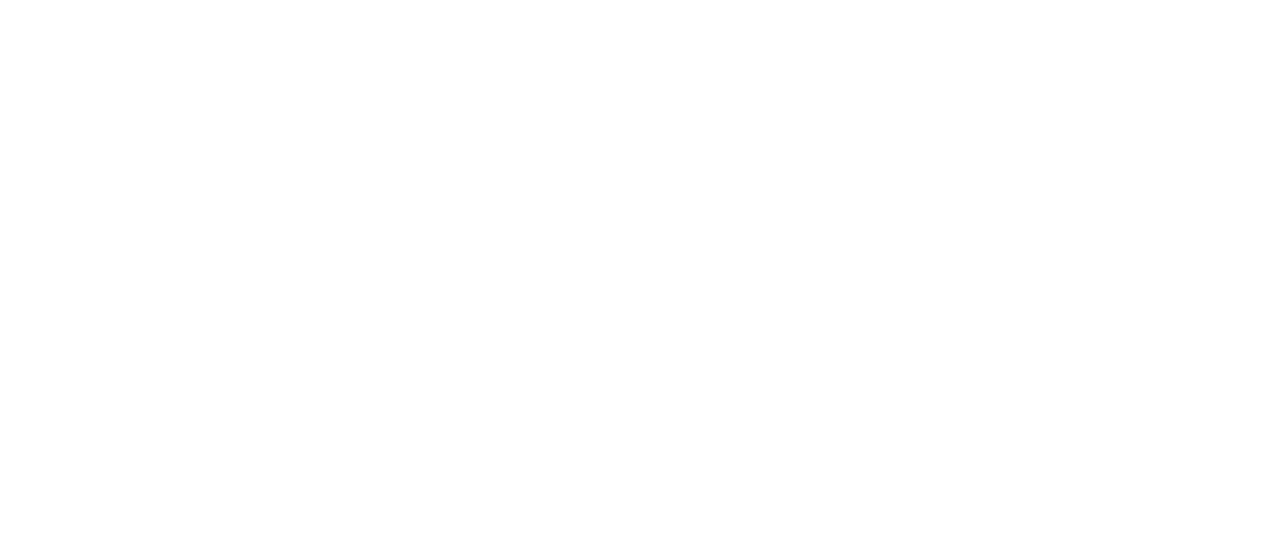
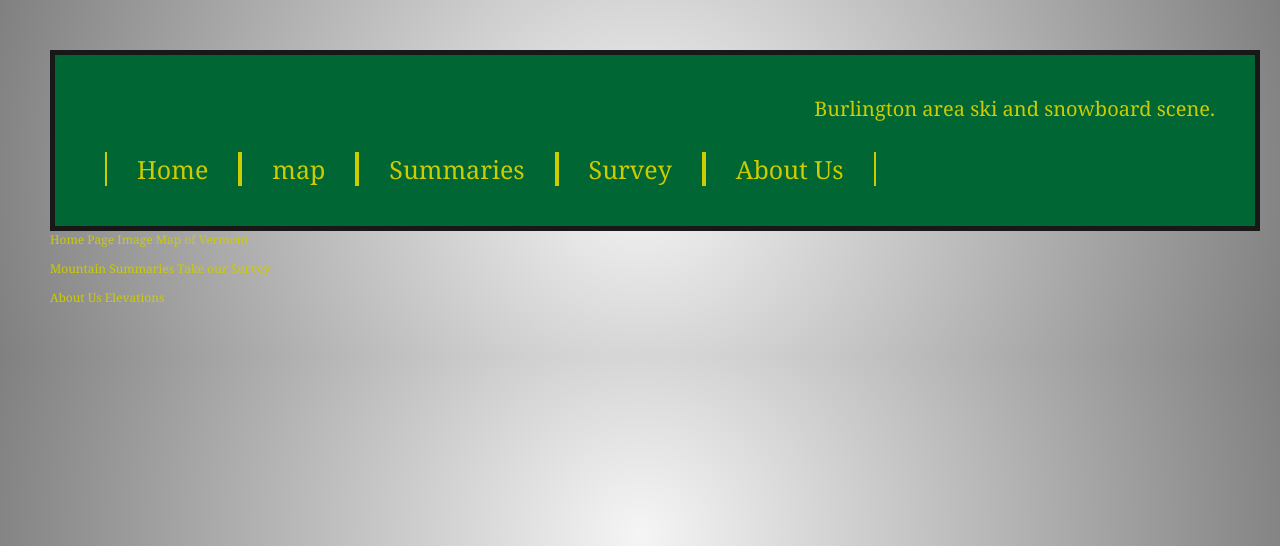
Before and after one commit to Cmilne95/LocalMountains, a PHP site: page /site_map.php in a window 1280 px wide. Before the commit the part shown is empty. Shown: the top 546 px of the page. Run offline with PHP 8.4, Linux system fonts and the light colour scheme.

Commit message:
take site map

```diff
--- a/site_map.php
+++ b/site_map.php
@@ -1,7 +1,13 @@
 <?php
+include("top.php");
+?>
 
-/*
- * To change this license header, choose License Headers in Project Properties.
- * To change this template file, choose Tools | Templates
- * and open the template in the editor.
- */
+<p><a href="index.php">Home Page</a>
+    <a href="resorts_map.php">Image Map of Vermont</a> </p>
+<p><a href="summaries.php">Mountain Summaries</a>
+    <a href="form.php">Take our Survey</a></p>
+<p><a href="about.php">About Us</a>
+    <a href="elevations.php">Elevations</a></p>
+
+</body>
+</html>
```
